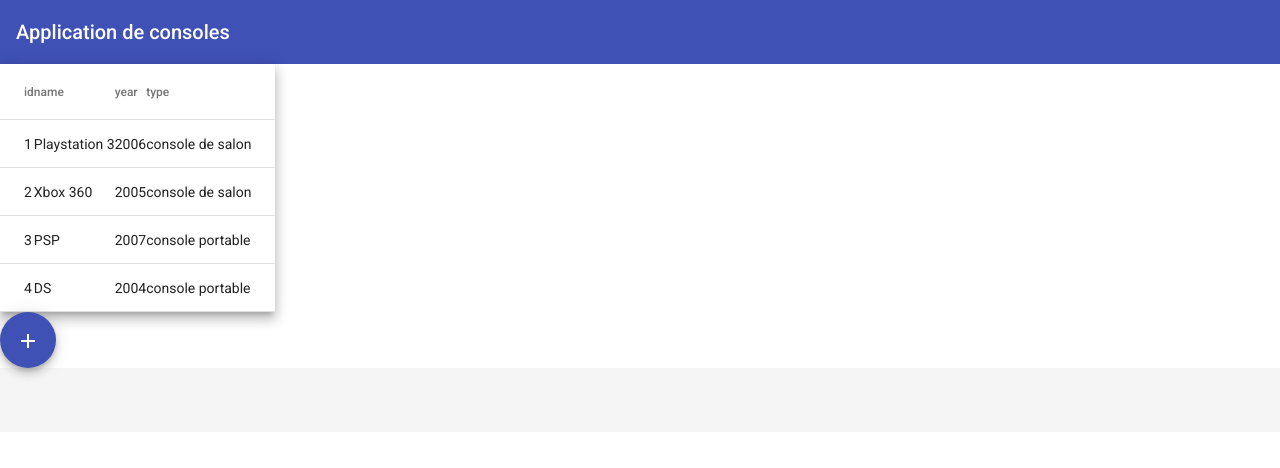
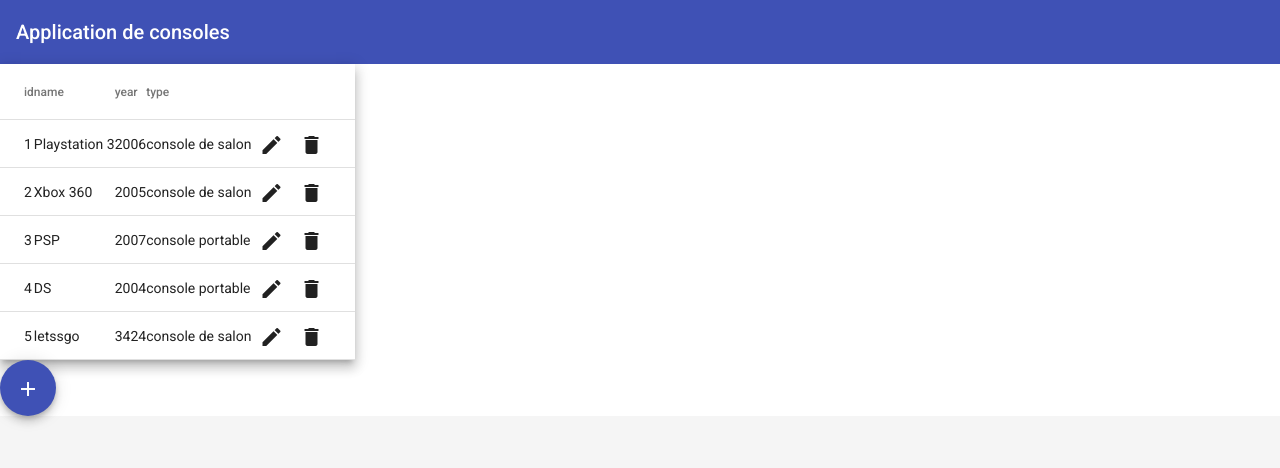
Before and after one commit to florianhochart/consoles, an Angular app: page /consoles in a window 1280 px wide. Shown: the top 468 px of the page. Built offline with nearby package versions, Linux system fonts and the light colour scheme; data requests are answered from the project's data file.

Commit message:
Update and Delete method

```diff
--- a/db.json
+++ b/db.json
@@ -33,6 +33,12 @@
       "name": "DS",
       "year": 2004,
       "type": "console portable"
+    },
+    {
+      "name": "letssgo",
+      "year": "3424",
+      "type": "console de salon",
+      "id": 5
     }
   ]
 }
--- a/src/app/console/components/console-form/console-form.component.ts
+++ b/src/app/console/components/console-form/console-form.component.ts
@@ -1,8 +1,9 @@
 import { ConsoleService } from 'src/app/core/services/http/console.service';
-import { Component, OnInit } from '@angular/core';
+import { Component, Inject, OnInit } from '@angular/core';
 import { FormBuilder, FormControl, FormGroup, Validators } from '@angular/forms';
 import { Console } from 'src/app/core/models/console';
-import { MatDialogRef } from '@angular/material/dialog';
+import { MatDialogRef, MAT_DIALOG_DATA } from '@angular/material/dialog';
+import { ConsoleFormData } from 'src/app/core/models/console-form-data';
 
 @Component({
   selector: 'app-console-form',
@@ -12,35 +13,58 @@
 export class ConsoleFormComponent implements OnInit {
 
   consoleForm: FormGroup;
+  formAction : string;
 
   types : string[] = [
     "console de salon",
     "console portable"
   ]
 
-  constructor(private fb: FormBuilder, private _consoleService: ConsoleService, private _dialogRef : MatDialogRef<ConsoleFormComponent>)
+  constructor(private fb: FormBuilder,
+    private _consoleService: ConsoleService,
+    private _dialogRef: MatDialogRef<ConsoleFormComponent>,
+    @Inject(MAT_DIALOG_DATA) public data: ConsoleFormData)
    {
+    this.formAction = data.toUpdate ? "Modifier" : "Ajouter";
+
+    if (data.toUpdate) {
+      this.consoleForm = this.fb.group({
+        name: [data.console.name, [Validators.required, this.noWhitespaceValidator]],
+        year: [data.console.year, [Validators.required]],
+        type: [data.console.type, [Validators.required]]
+      })
+    }
+    else {
       this.consoleForm = this.fb.group({
         name: ['', [Validators.required, this.noWhitespaceValidator]],
         year: ['', [Validators.required]],
         type: ['', [Validators.required]]
       })
+    }
 
    }
 
   ngOnInit(): void {
   }
 
-  onSubmit(console: Console)
-  {
-      if(this.consoleForm.valid)
-      {
-        this._consoleService.post(console).subscribe((next) =>
-        {
+  onSubmit(console: Console) {
+    if (this.consoleForm.valid) {
+
+      if (this.data.toUpdate) {
+        console.id = this.data.console.id;
+        this._consoleService.put(console).subscribe((next) => {
+          this.consoleForm.reset();
+          this._dialogRef.close();
+        })
+      } else {
+        this._consoleService.post(console).subscribe((next) => {
           this.consoleForm.reset();
           this._dialogRef.close();
         })
       }
+
+
+    }
   }
 
   public noWhitespaceValidator(control: FormControl) {
--- a/src/app/console/pages/console-list/console-list.component.html
+++ b/src/app/console/pages/console-list/console-list.component.html
@@ -1,4 +1,5 @@
 <table mat-table [dataSource]="consoles$ | async" class="mat-elevation-z8">
+
     <ng-container matColumnDef="id">
       <th mat-header-cell *matHeaderCellDef>id</th>
       <td mat-cell *matCellDef="let console">{{ console.id }}</td>
@@ -15,6 +16,25 @@
       <th mat-header-cell *matHeaderCellDef>type</th>
       <td mat-cell *matCellDef="let console">{{ console.type }}</td>
     </ng-container>
+
+    <ng-container matColumnDef="update">
+      <th mat-header-cell *matHeaderCellDef></th>
+      <td mat-cell *matCellDef="let player">
+        <button mat-icon-button (click)="openDialog(true, player)">
+          <mat-icon>edit</mat-icon>
+        </button>
+      </td>
+    </ng-container>
+
+    <ng-container matColumnDef="delete">
+      <th mat-header-cell *matHeaderCellDef></th>
+      <td mat-cell *matCellDef="let player">
+        <button mat-icon-button (click)="delete(player)">
+          <mat-icon>delete</mat-icon>
+        </button>
+      </td>
+    </ng-container>
+
     <tr mat-header-row *matHeaderRowDef="toto"></tr>
     <tr mat-row *matRowDef="let row; columns: toto"></tr>
   </table>
--- a/src/app/console/pages/console-list/console-list.component.ts
+++ b/src/app/console/pages/console-list/console-list.component.ts
@@ -2,6 +2,7 @@
 import { MatDialog } from '@angular/material/dialog';
 import { Observable } from 'rxjs';
 import { Console } from 'src/app/core/models/console';
+import { ConsoleFormData } from 'src/app/core/models/console-form-data';
 import { ConsoleService } from 'src/app/core/services/http/console.service';
 import { ConsoleFormComponent } from '../../components/console-form/console-form.component';
 
@@ -13,7 +14,7 @@
 })
 export class ConsoleListComponent implements OnInit {
   consoles$: Observable<Console[]>;
-  toto = ['id', 'name', 'year', 'type'];
+  toto = ['id', 'name', 'year', 'type', 'update', 'delete'];
 
   constructor(
     private _consoleService: ConsoleService,
@@ -23,15 +24,27 @@
   ngOnInit(): void {
    this.loadData();
   }
-  loadData(){
+  loadData() {
     this.consoles$ = this._consoleService.get();
   }
-  openDialog() {
-    console.log('OPEN');
-    const dialogRef = this.dialog.open(ConsoleFormComponent);
+  delete(console: Console) {
+    this._consoleService.delete(console).subscribe(next => {
+      this.loadData();
+    })
+  }
 
-    dialogRef.afterClosed().subscribe((result) => {
-      console.log(`Creation: ${result}`);
+  openDialog(toUpdate: boolean, console: Console) {
+
+    const consoleFormData: ConsoleFormData = {
+      toUpdate: toUpdate,
+      console: console
+    };
+
+    const dialogRef = this.dialog.open(ConsoleFormComponent, {
+      data: consoleFormData
+    });
+
+    dialogRef.afterClosed().subscribe(result => {
       this.loadData();
     });
   }
--- /dev/null
+++ b/src/app/core/models/console-form-data.ts
@@ -0,0 +1,6 @@
+import { Console } from "./console";
+
+export interface ConsoleFormData {
+  toUpdate: boolean;
+  console: Console;
+}
--- a/src/app/core/services/http/console.service.ts
+++ b/src/app/core/services/http/console.service.ts
@@ -10,11 +10,23 @@
 endPoint: string = environment.ConsoleEndPoint;
   constructor(private _httpClient: HttpClient) { }
 
-  get(): Observable<Console[]>{
+  get(): Observable<Console[]> {
     return this._httpClient.get<Console[]>(this.endPoint);
   }
-  post(console: Console):Observable<Console>
-  {
+
+  getById(id: number): Observable<Console> {
+    return this._httpClient.get<Console>(this.endPoint + "/" + id);
+  }
+
+  post(console: Console): Observable<Console> {
     return this._httpClient.post<Console>(this.endPoint, console);
   }
+
+  put(console: Console): Observable<Console> {
+    return this._httpClient.put<Console>(this.endPoint + "/" + console.id, console)
+  }
+
+  delete(console: Console): Observable<Console> {
+    return this._httpClient.delete<Console>(this.endPoint + "/" + console.id)
+  }
 }
```
